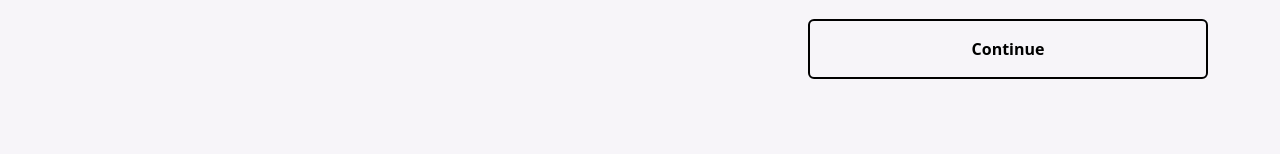
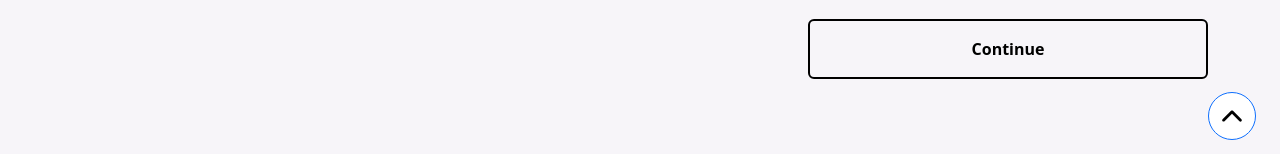
Before and after one commit to nasimrifat101/HobbyCue-JobTask, a React (Vite) app: page / in a window 1280 px wide. Shown: the part 636-790 px from the top of the page. Built offline with nearby package versions, Linux system fonts and the light colour scheme.

Commit message:
back to top button added

```diff
--- /dev/null
+++ b/src/Components/Top.jsx
@@ -0,0 +1,21 @@
+import { useState } from "react";
+import { Button } from "react-bootstrap";
+import { IoIosArrowUp } from "react-icons/io";
+
+const Top = () => {
+    const [pressed, setPressed] = useState(false);
+
+    const handleClick = () => {
+        window.scrollTo({ top: 0, behavior: "smooth" });
+        setPressed(!pressed);
+
+    };
+
+    return (
+        <Button className={`rounded-5 p-2 ${pressed ? 'bg-purple' : 'bg-white text-black'}`} onClick={handleClick}>
+            <IoIosArrowUp size={30} title="Back to top"/>
+        </Button>
+    );
+};
+
+export default Top;
--- a/src/Components/index.js
+++ b/src/Components/index.js
@@ -5,6 +5,7 @@ import Footer from "./Footer";
 import Hobby from "./Hobby";
 import Navbarr from "./Navbar";
 import Testimonial from "./Testimonial";
+import Top from "./Top";
 
 export {
     Navbarr,
@@ -14,5 +15,5 @@ export {
     Testimonial,
     Hobby,
     Footer,
-
+    Top,
 }
--- a/src/layout/Home.jsx
+++ b/src/layout/Home.jsx
@@ -1,9 +1,9 @@
-import { Banner, Navbarr, Cards, Card, Testimonial, Hobby, Footer } from "../Components";
+import { Banner, Navbarr, Cards, Card, Testimonial, Hobby, Footer, Top } from "../Components";
 import 'bootstrap/dist/css/bootstrap.min.css';
 
 const Home = () => {
     return (
-        <>
+        <div className='position-relative'>
             <Navbarr />
             <Banner />
             <Cards />
@@ -11,9 +11,12 @@ const Home = () => {
             <Testimonial />
             <Hobby />
             <Footer />
+            <div className='position-fixed bottom-0 end-0 p-4'>
+                <Top />
+            </div>
 
 
-        </>
+        </div>
 
     );
 };
```
